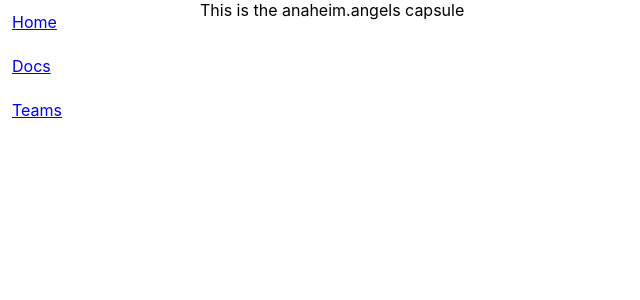
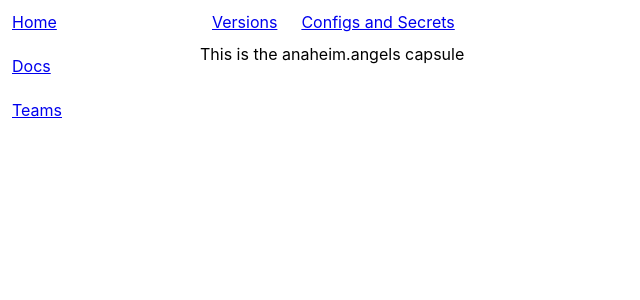
Before and after one commit to scsper/react-router-experiment, a React (Create React App) app: page /teams/anaheim/capsules/angels/versions in a window 1280 px wide. Shown: the top 300 px of the page, without its empty margins (0-640 px from the left). Built offline with nearby package versions, Linux system fonts and the light colour scheme.

Commit message:
Add capsule navigation.

```diff
--- /dev/null
+++ b/src/components/capsule-nav/index.css
@@ -0,0 +1,7 @@
+.capsule-nav-container {
+  display: flex;
+}
+
+.capsule-nav-link {
+  padding: 12px;
+}
--- /dev/null
+++ b/src/components/capsule-nav/index.js
@@ -0,0 +1,17 @@
+import React from 'react'
+import { Link } from 'react-router-dom'
+import './index.css'
+
+export default function CapsuleNav({ match }) {
+  return (
+    <div className="capsule-nav-container">
+      <div className="capsule-nav-link">
+        <Link to={match.url + '/versions'}>Versions</Link>
+      </div>
+
+      <div className="capsule-nav-link">
+        <Link to={match.url + '/configs-and-secrets'}>Configs and Secrets</Link>
+      </div>
+    </div>
+  )
+}
--- /dev/null
+++ b/src/components/config-and-secrets/index.js
@@ -0,0 +1,5 @@
+import React from 'react'
+
+export default function ConfigAndSecrets() {
+  return <div>This is config and secrets</div>
+}
--- a/src/components/pages/capsule.js
+++ b/src/components/pages/capsule.js
@@ -1,13 +1,31 @@
 import React from 'react'
+import { Route, Redirect } from 'react-router-dom'
 import { connect } from 'react-redux'
+
+import Versions from '../versions'
+import ConfigAndSecrets from '../config-and-secrets'
+import CapsuleNav from '../capsule-nav'
 
 class Capsule extends React.Component {
   render() {
     return (
       <div>
-        <div>
-          This is the {this.props.capsule.teamId}.{this.props.capsule.capsuleId} capsule
-        </div>
+        <CapsuleNav match={this.props.match} />
+
+        <Route
+          path={this.props.match.url}
+          exact
+          render={routeProps => <Redirect to={routeProps.match.url + '/versions'} />}
+        />
+
+        <Route
+          path={this.props.match.url + '/versions'}
+          exact
+          render={routeProps => (
+            <Versions teamId={this.props.capsule.teamId} capsuleId={this.props.capsule.capsuleId} />
+          )}
+        />
+        <Route path={this.props.match.url + '/configs-and-secrets'} exact component={ConfigAndSecrets} />
       </div>
     )
   }
--- /dev/null
+++ b/src/components/versions/index.js
@@ -0,0 +1,9 @@
+import React from 'react'
+
+export default function Versions({ teamId, capsuleId }) {
+  return (
+    <div>
+      This is the {teamId}.{capsuleId} capsule
+    </div>
+  )
+}
```
